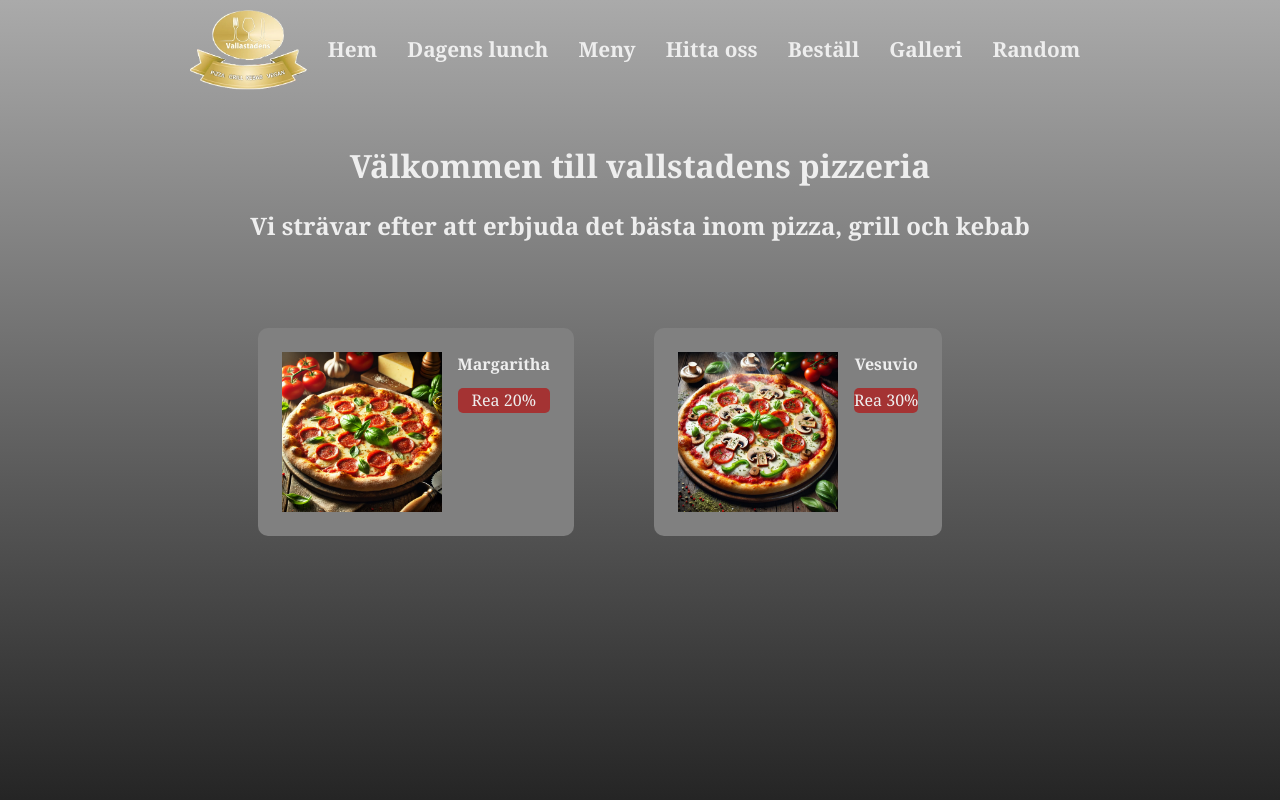
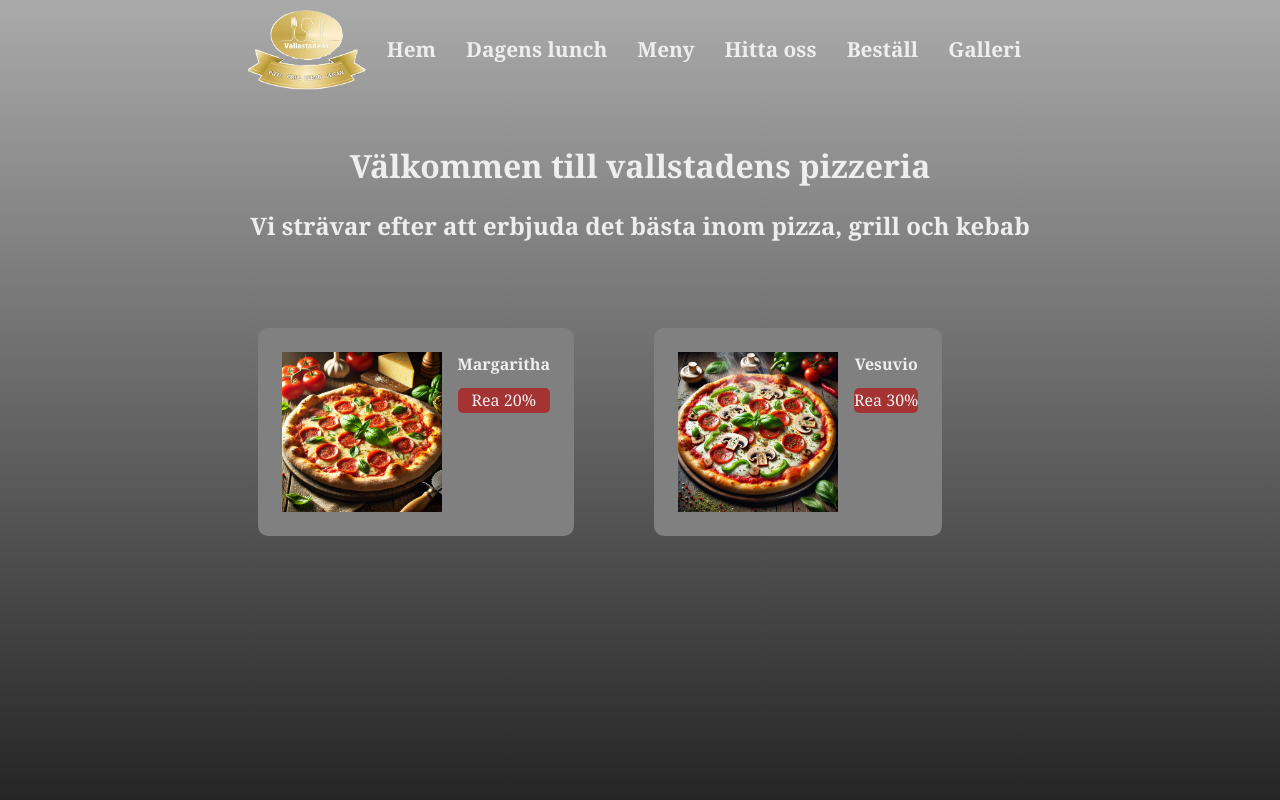
Before and after one commit to chrnas/webdevelopment, a plain HTML site: page index.html in a window 1280 px wide. Shown: the top 800 px of the page. Drawn offline with Linux system fonts and the light colour scheme.

Commit message:
Removed connection to rendom site

```diff
--- a/index.html
+++ b/index.html
@@ -31,9 +31,6 @@
         </a>
         <a href="gallery.html">
           Galleri
-        </a>
-        <a href="random_content.html">
-          Random
         </a>
       </nav>
     </header>
```
